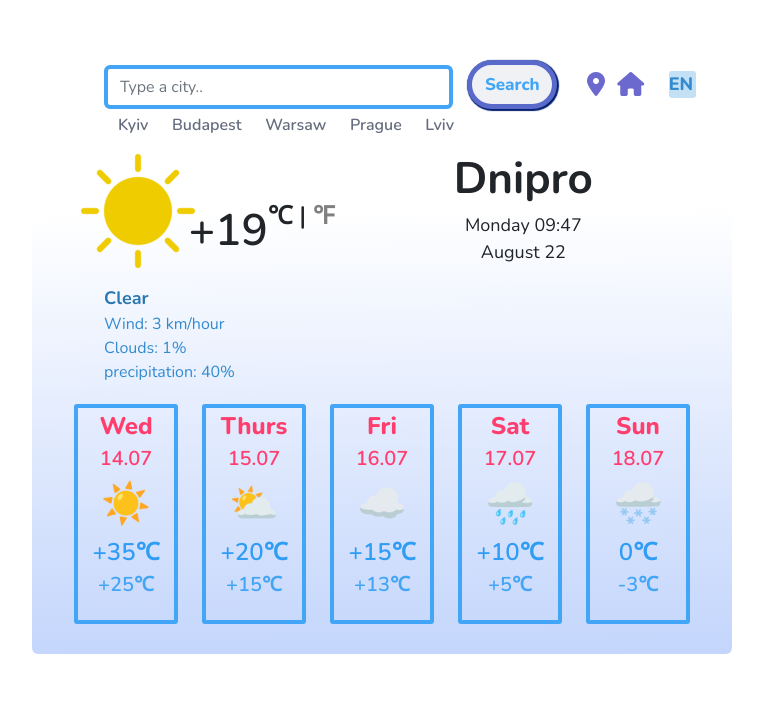
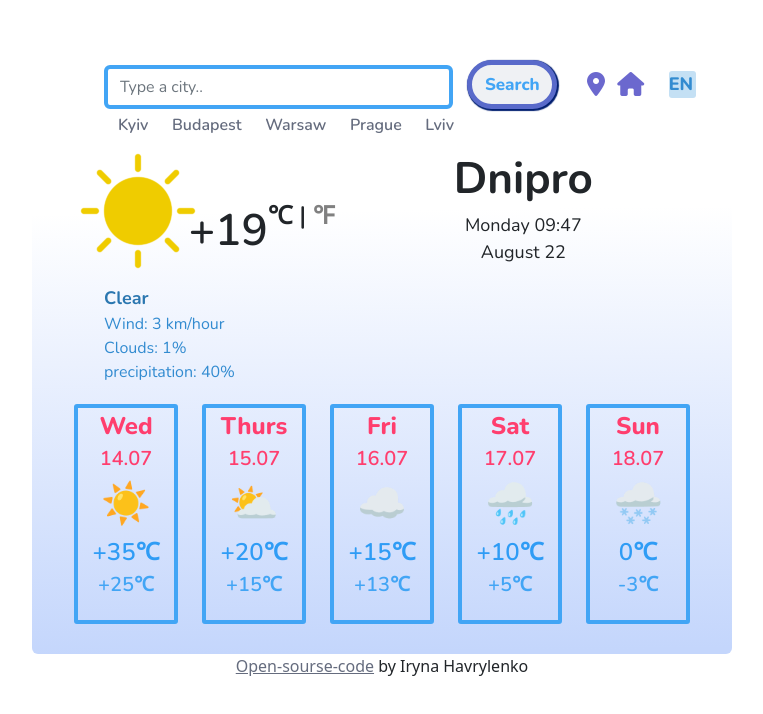
Before and after one commit to iryna-h29/weather-app, a website built with Parcel: page index.html in a window 1280 px wide. Shown: the whole page, without its empty margins (258-1021 px from the left). Built offline with nearby package versions, Linux system fonts and the light colour scheme.

Commit message:
added the open-sourse-link at the bottom

```diff
--- a/index.html
+++ b/index.html
@@ -151,6 +151,13 @@
       </div>
     </div>
   </section>
+  <div class="container">
+    <div class="row">
+      <div class="code-link-section">
+        <a href="https://github.com/iryna-h29/weather-app" target="_blank" class="code-link">Open-sourse-code</a> by Iryna Havrylenko
+      </div>
+    </div>
+  </div>
   <body>
     <script src="src/index.js"></script>
   </body>
--- a/src/styles.css
+++ b/src/styles.css
@@ -192,3 +192,9 @@ a {
   font-size: 20px;
   font-weight: 600;
 }
+.code-link-section {
+  width: 700px;
+  margin: 0 auto;
+  display: block;
+  text-align: center;
+}
```
